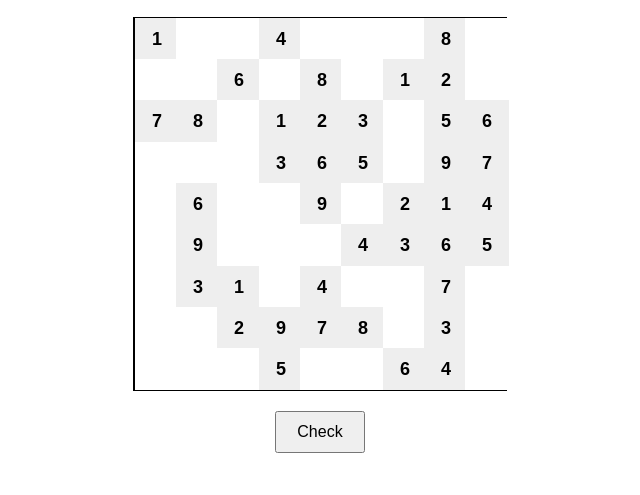
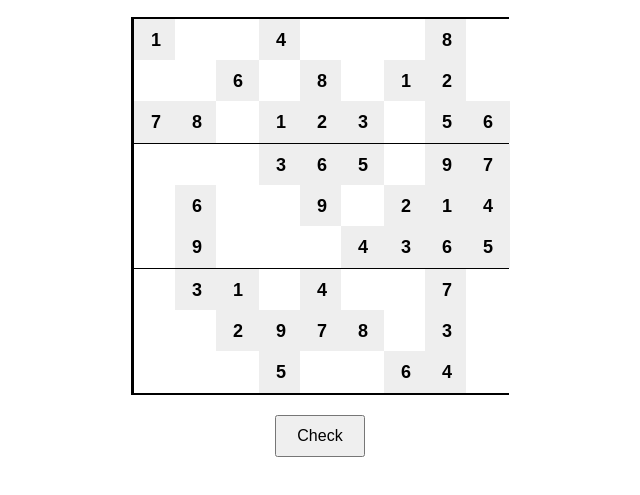
Before and after one commit to 22Liphiwe/Sudoku, a plain HTML site: page index.html in a window 1280 px wide. Shown: the part 61-556 px from the top of the page, without its empty margins (320-960 px from the left). Drawn offline with Linux system fonts and the light colour scheme.

Commit message:
Update index.html

```diff
--- a/index.html
+++ b/index.html
@@ -18,6 +18,7 @@
     table {
       margin: auto;
       border-collapse: collapse;
+      border: 3px solid #000; /* Thick border around the entire grid */
     }
 
     td {
@@ -25,6 +26,7 @@
       height: 40px;
       border: 1px solid #999;
       padding: 0;
+      text-align: center;
     }
 
     input {
@@ -33,22 +35,24 @@
       text-align: center;
       font-size: 18px;
       border: none;
+      outline: none;
     }
 
+    /* Thicker lines separating the 3x3 blocks */
     tr:nth-child(3n) td {
-      border-bottom: 2px solid #000;
+      border-bottom: 3px solid #000;
     }
 
     td:nth-child(3n) {
-      border-right: 2px solid #000;
+      border-right: 3px solid #000;
     }
 
     td:nth-child(1) {
-      border-left: 2px solid #000;
+      border-left: 3px solid #000;
     }
 
     tr:nth-child(1) td {
-      border-top: 2px solid #000;
+      border-top: 3px solid #000;
     }
 
     input:disabled {
```
